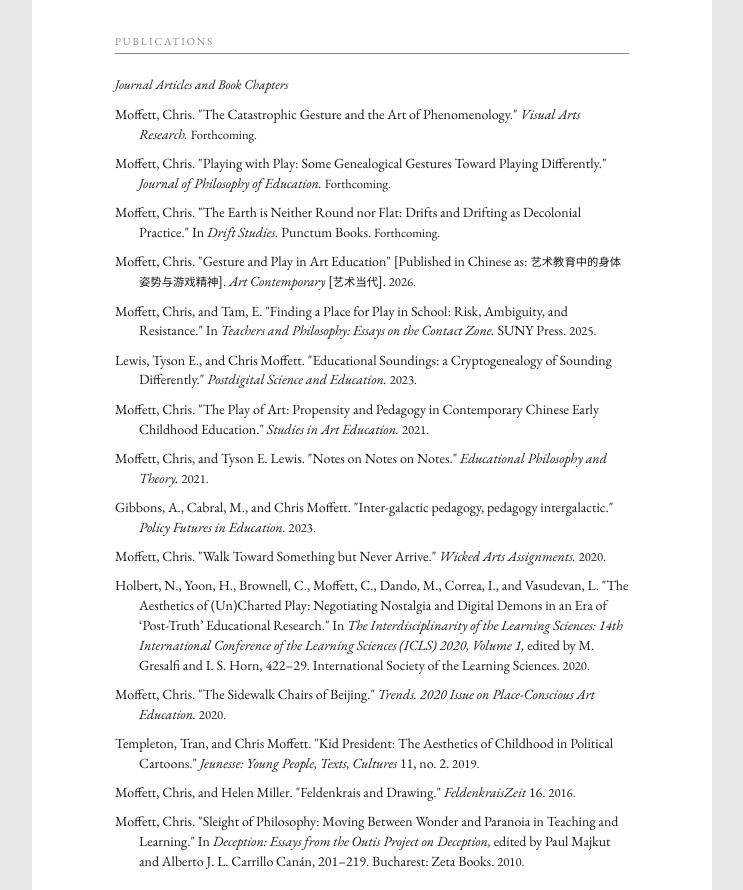
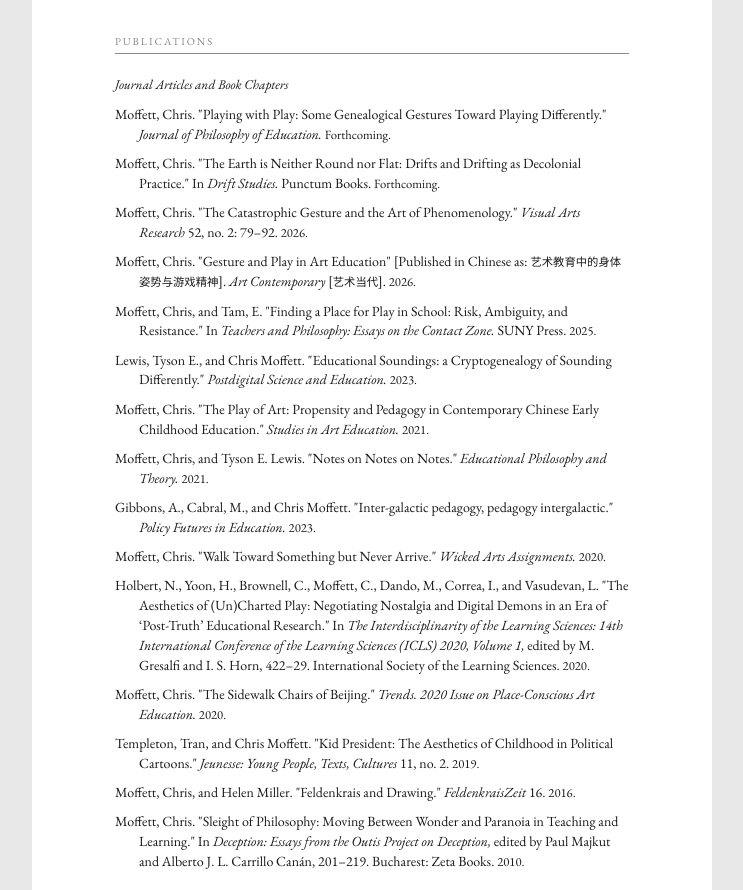
Before and after one commit to chrismoffett/cv, a plain HTML site: page CV_Moffett.html in a window 1280 px wide. Shown: the part 2882-3772 px from the top of the page, without its empty margins (268-1011 px from the left). Drawn offline with Linux system fonts and the light colour scheme.

Commit message:
Build CV [2026-11-16]

```diff
--- a/CV_Moffett.html
+++ b/CV_Moffett.html
@@ -201,9 +201,9 @@ body {
 
 <p class="cv-section-head">Publications</p>
 <p class="cv-subsection-head">Journal Articles and Book Chapters</p>
-<p class="cv-pub">Moffett, Chris. "The Catastrophic Gesture and the Art of Phenomenology." <em>Visual Arts Research.</em> <span class="cv-pub-year">Forthcoming.</span></p>
 <p class="cv-pub">Moffett, Chris. "Playing with Play: Some Genealogical Gestures Toward Playing Differently." <em>Journal of Philosophy of Education.</em> <span class="cv-pub-year">Forthcoming.</span></p>
 <p class="cv-pub">Moffett, Chris. "The Earth is Neither Round nor Flat: Drifts and Drifting as Decolonial Practice." In <em>Drift Studies.</em> Punctum Books. <span class="cv-pub-year">Forthcoming.</span></p>
+<p class="cv-pub">Moffett, Chris. "The Catastrophic Gesture and the Art of Phenomenology." <em>Visual Arts Research</em> 52, no. 2: 79–92. <span class="cv-pub-year">2026.</span></p>
 <p class="cv-pub">Moffett, Chris. "Gesture and Play in Art Education" [Published in Chinese as: <span class="cjk">艺术教育中的身体姿势与游戏精神</span>]. <em>Art Contemporary</em> [<span class="cjk">艺术当代</span>]. <span class="cv-pub-year">2026.</span></p>
 <p class="cv-pub">Moffett, Chris, and Tam, E. "Finding a Place for Play in School: Risk, Ambiguity, and Resistance." In <em>Teachers and Philosophy: Essays on the Contact Zone.</em> SUNY Press. <span class="cv-pub-year">2025.</span></p>
 <p class="cv-pub">Lewis, Tyson E., and Chris Moffett. "Educational Soundings: a Cryptogenealogy of Sounding Differently." <em>Postdigital Science and Education.</em> <span class="cv-pub-year">2023.</span></p>
```
Also changed, not shown: index.html (+1 -1 lines), 2 other files.
